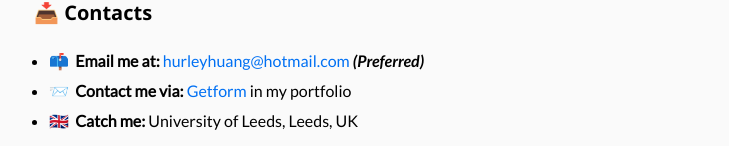
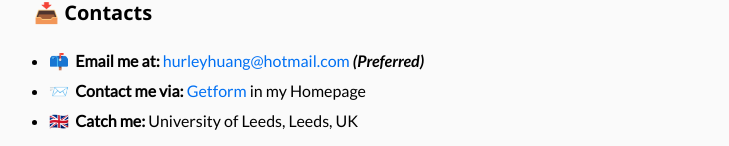
Before and after one commit to HurleyJames/portfolio, a Vue app: page / in a window 1280 px wide. Shown: the part 654-800 px from the top of the page, without its empty margins (274-1003 px from the left). Built offline with nearby package versions, Linux system fonts and the light colour scheme.

Commit message:
fix: update home.vue info

```diff
--- a/src/views/Home.vue
+++ b/src/views/Home.vue
@@ -32,9 +32,7 @@
 
     <div class="article">
       <h2>👨🏻‍💻 Name</h2>
-      <p>
-        Hey 👋 &nbsp; I'm Hurley Huang!
-      </p>
+      <p>Hey 👋 &nbsp; I'm Hurley Huang!</p>
 
       <h2>🛠 Programming</h2>
       <ul>
@@ -68,7 +66,7 @@
         <li>
           <b>📨&nbsp; Contact me via: </b>
           <a href="https://withh.life/contact" target="_">Getform</a>
-          in my portfolio
+          in my Homepage
         </li>
         <li>
           <b>🇬🇧&nbsp; Catch me: </b>
```
